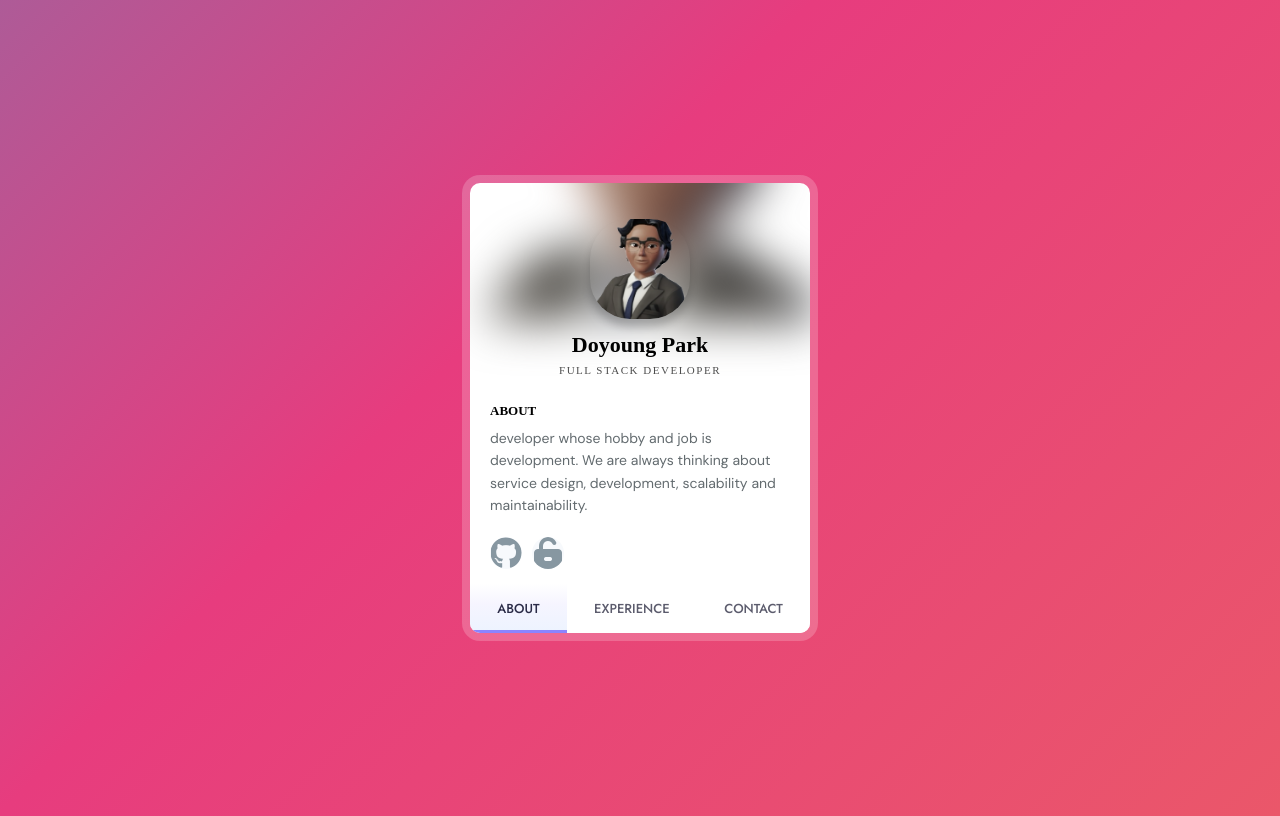
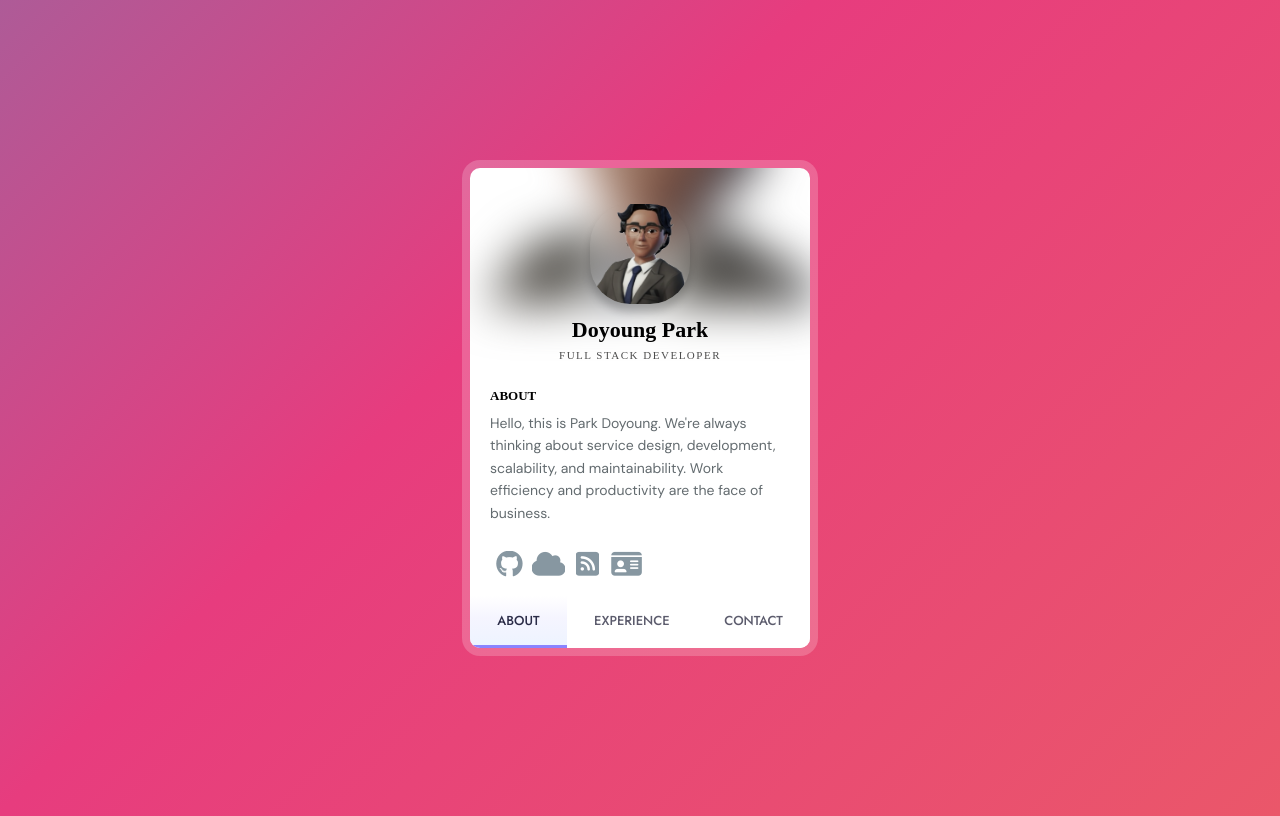
Before and after one commit to pdy1207/dy-dev, a plain HTML site: page index.html in a window 1280 px wide. Drawn offline with Linux system fonts and the light colour scheme.

```diff
--- a/index.html
+++ b/index.html
@@ -6,6 +6,15 @@
     <meta name="viewport" content="width=device-width, initial-scale=1.0" />
     <title>Doyoung.Dev</title>
     <link rel="stylesheet" href="./public/css/style.css" />
+    <meta property="og:url" content="https://pdy1207.github.io/dy-dev/" />
+    <meta property="og:site_name" content="DOYOUNG PARK DEV LANDING PAGE" />
+    <meta property="og:title" content="DOYOUNG PARK DEV LANDING PAGE" />
+    <meta
+      property="og:description"
+      content="Software Engineer Doyoung. This is Doyoung.dev. All rights reserved. Thank you."
+    />
+    <meta property="og:image" content="./public/img/me/doyoung_img.jpg" />
+    <meta property="og:type" content="website" />
     <link
       rel="apple-touch-icon"
       sizes="180x180"
@@ -45,17 +54,27 @@
           <div class="card-content">
             <div class="card-subtitle">ABOUT</div>
             <p class="card-desc">
-              developer whose hobby and job is development. We are always
-              thinking about service design, development, scalability and
-              maintainability.
+              Hello, this is Park Doyoung. We're always thinking about service
+              design, development, scalability, and maintainability. Work
+              efficiency and productivity are the face of business.
             </p>
           </div>
           <div class="card-social">
-            <a href="https://github.com/pdy1207"
+            <a href="https://github.com/pdy1207" target="_blank"
               ><i class="fab fa-github fa-2x"></i>
             </a>
-            <a href="https://parkdoyoung98.tistory.com/"
-              ><i class="fas fa-unlock-alt fa-2x"></i
+            <a href="https://parkdoyoung98.tistory.com/" target="_blank">
+              <!-- <i class="fas fa-rss fa-2x"></i> -->
+              <i class="fas fa-cloud fa-2x"></i>
+            </a>
+            <a
+              href="https://gem-hacksaw-4b1.notion.site/Hello-this-is-Park-Doyoung-cbd7125d4e564dc3ad3d5470b9d39c36"
+              target="_blank"
+            >
+              <i class="fas fa-rss-square fa-2x"></i
+            ></a>
+            <a href="https://pdy1207.github.io/dev-resume/" target="_blank">
+              <i class="fas fa-id-card fa-2x"></i
             ></a>
             <!-- <a href="#"></a>
             <a href="#"
@@ -70,12 +89,23 @@
           <div class="card-content">
             <div class="card-subtitle">WORK EXPERIENCE</div>
             <div class="card-timeline">
+              <div class="card-item" data-year="2023">
+                <div class="card-item-title">
+                  <span>INFOCAR BIZ</span> <br />front / backend developer
+                </div>
+                <div class="card-item-desc">
+                  InfocarBiz B2B integration development and API & front
+                  development
+                </div>
+              </div>
               <div class="card-item" data-year="2022">
                 <div class="card-item-title">
-                  Full-Stack Developer at <span>Infocar</span>
+                  <span>INFOCAR</span>
                 </div>
                 <div class="card-item-desc">
-                  Responsible for the encomposing brand expreience.
+                  Development and management of various new event/admin pages
+                  such as Samsung Fire & Marine Insurance, Golf Friend, Rich &
+                  Co., and Kia V Bizring
                 </div>
               </div>
               <!-- <div class="card-item" data-year="2014">
--- a/public/css/style.css
+++ b/public/css/style.css
@@ -53,7 +53,7 @@ body {
 }
 
 .card[data-state="#about"] {
-  height: 450px;
+  height: 480px;
 }
 .card[data-state="#about"] .card-main {
   padding-top: 0;
@@ -194,7 +194,6 @@ body {
   display: flex;
   align-items: center;
   padding: 0 20px;
-  margin-bottom: 30px;
 }
 .card-social svg {
   fill: rgb(165, 181, 206);
@@ -204,16 +203,15 @@ body {
 }
 .card-social a {
   color: #8797a1;
-  height: 32px;
-  width: 32px;
-  border-radius: 50%;
+  height: 42px;
+  width: 39px;
+  text-decoration: none;
+  border-radius: 35%;
   display: inline-flex;
   align-items: center;
   justify-content: center;
   transition: 0.3s;
-  background-color: rgba(93, 133, 193, 0.05);
-  border-radius: 50%;
-  margin-right: 10px;
+  font-size: 0.9rem;
 }
 .card-social a:hover svg ion-icon:hover {
   fill: #637faa;
@@ -222,6 +220,9 @@ body {
   margin-right: 0;
 }
 
+.card-social a > i {
+  font-size: 1.7rem;
+}
 .card-buttons {
   display: flex;
   background-color: #fff;
```
Also changed, not shown: public/img/me/doyoung_img.jpg (added), 1 other file.
